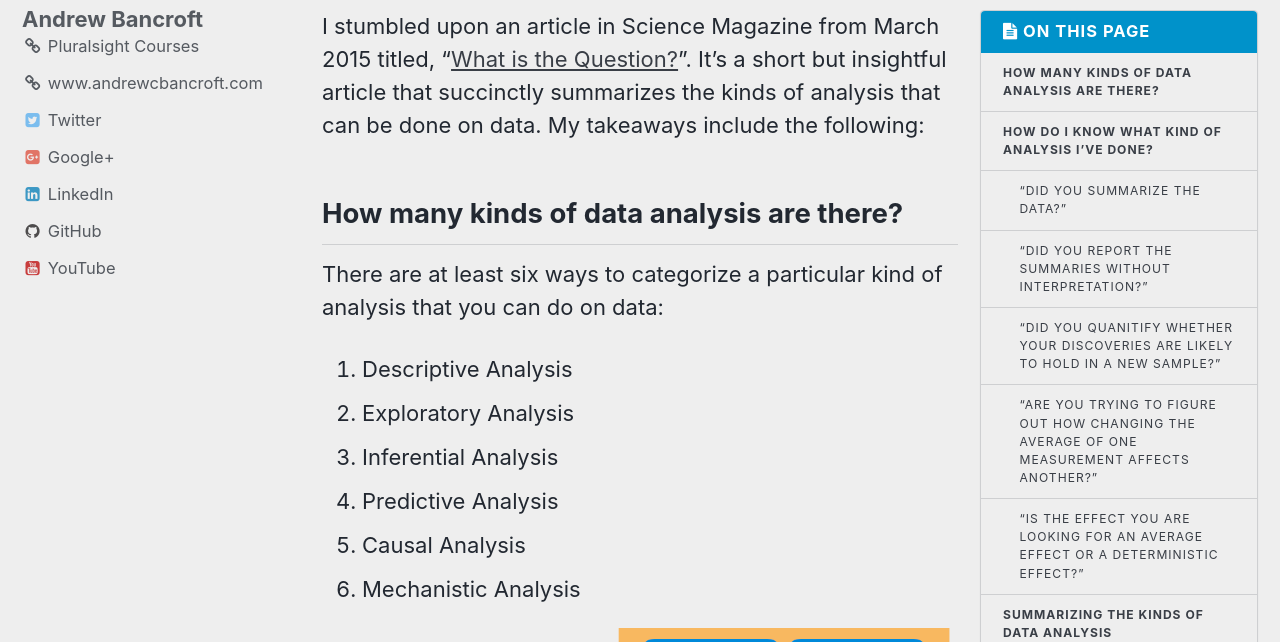
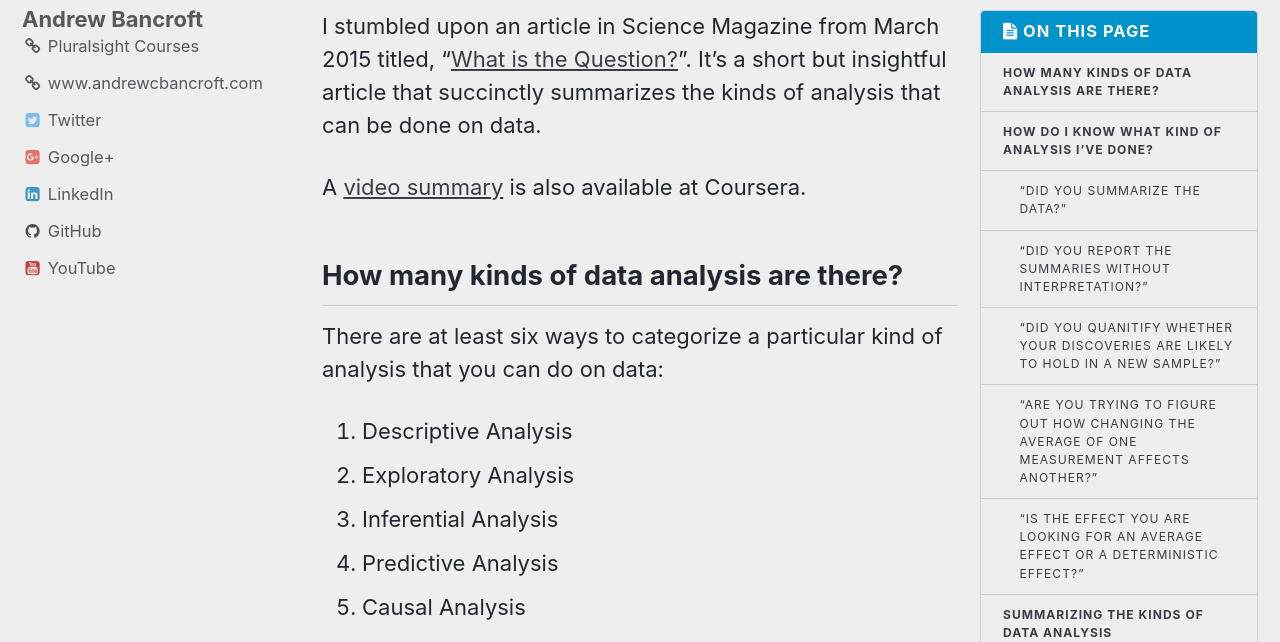
Before and after one commit to andrewcbancroft/datadaylife-blog, a Jekyll site: the page built from _posts/2018-01-08-what-types-of-data-analysis-are-there.md, in a window 1280 px wide and 900 px high, cut to the strip 258-900 px from the top of the window. Built offline with Jekyll 4.4.1, drawn with Linux system fonts in a browser that asks for light colours; comment, search, counter and statistics services are not loaded.

Commit message:
Update 2018-01-08-what-types-of-data-analysis-are-there.md

```diff
--- a/_posts/2018-01-08-what-types-of-data-analysis-are-there.md
+++ b/_posts/2018-01-08-what-types-of-data-analysis-are-there.md
@@ -6,7 +6,9 @@ toc: true
 categories: [General Data Concepts]
 ---
 
-I stumbled upon an article in Science Magazine from March 2015 titled, "[What is the Question?](https://www.d.umn.edu/~kgilbert/ened5560-1/The%20Research%20Question-2015-Leek-1314-5.pdf)". It's a short but insightful article that succinctly summarizes the kinds of analysis that can be done on data.  My takeaways include the following:
+I stumbled upon an article in Science Magazine from March 2015 titled, "[What is the Question?](https://www.d.umn.edu/~kgilbert/ened5560-1/The%20Research%20Question-2015-Leek-1314-5.pdf)". It's a short but insightful article that succinctly summarizes the kinds of analysis that can be done on data.
+
+A [video summary](https://www.coursera.org/learn/managing-data-analysis/lecture/8hYa6/six-types-of-questions) is also available at Coursera.
 
 ## How many kinds of data analysis are there?
 There are at least six ways to categorize a particular kind of analysis that you can do on data:
```
